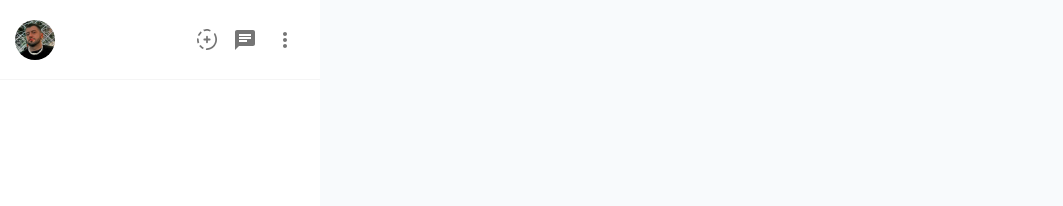
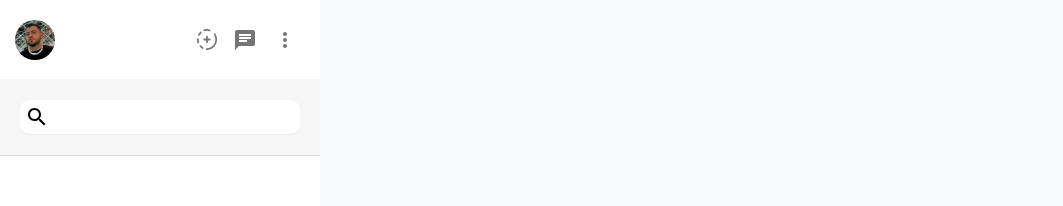
Before and after one commit to joaolessab/whatsapp-web-clone--next.js-firebase9, a Next.js app in the folder app/: page / in a window 1280 px wide. Shown: the top 206 px of the page, without its empty margins (0-1063 px from the left). Built offline with nearby package versions, Linux system fonts and the light colour scheme.

Commit message:
Chat Search Bar

```diff
--- a/app/components/Sidebar.jsx
+++ b/app/components/Sidebar.jsx
@@ -2,6 +2,7 @@ import styled from 'styled-components'
 import { Avatar, IconButton } from '@mui/material'
 import ChatIcon from '@mui/icons-material/Chat'
 import CustomMoreVertical from './CustomMoreVertical'
+import SearchIcon from '@mui/icons-material/Search'
 
 const Sidebar = () => {
     return (
@@ -18,6 +19,12 @@ const Sidebar = () => {
                     <CustomMoreVertical />
                 </IconsGroup>
             </Header>
+            <SearchChat>
+                <SearchBar>
+                    <SearchIcon />
+                    <SearchInput />
+                </SearchBar>
+            </SearchChat>
         </Container>
     )
 }
@@ -52,3 +59,22 @@ const UserAvatar = styled(Avatar)`
 `
 
 const IconsGroup = styled.div``
+
+const SearchChat = styled.div`
+    background-color: #f6f6f6;
+    border-bottom: 1px solid rgba(0, 0, 0, 0.1);
+    padding: 20px;
+`
+
+const SearchBar = styled.div`
+    display: flex;
+    padding: 5px;
+    border-radius: 10px;
+    border-bottom: 1px solid #ededed;
+    background: white;
+`
+
+const SearchInput = styled.input`
+    width: 100%;
+    border: none;
+`
```
